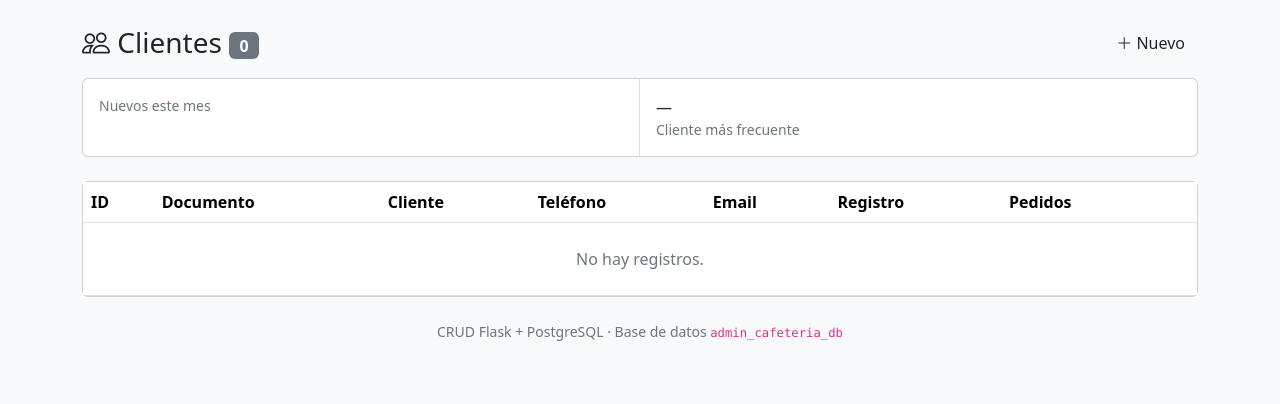
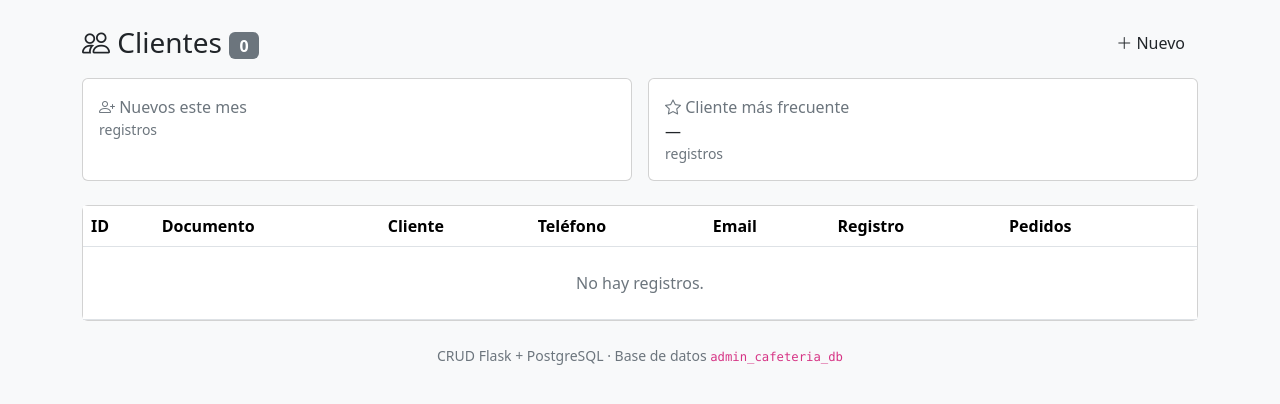
Before and after one commit to Luisa626/admin_cafeteria, a Flask app: page /clientes/ in a window 1280 px wide. Shown: the part 56-460 px from the top of the page. Run offline with Flask 3, Linux system fonts and the light colour scheme; data that the repository does not hold is empty; some libraries are stand-ins or nearby versions.

Commit message:
cambio de barra por barra+for

```diff
--- a/templates/clientes/list.html
+++ b/templates/clientes/list.html
@@ -3,19 +3,22 @@
 {% block title %}Clientes{% endblock %}
 {% block content %}
 {{ m.encabezado('Clientes', 'people', url_for('clientes.crear'), items|length) }}
-<div class="card card-tabla mb-4">
-  <div class="card-body p-0">
-    <div class="row g-0">
-      <div class="col-6 p-3 border-end">
-        <div class="numero">{{ sc.nuevos_mes }}</div>
-        <div class="small text-secondary">Nuevos este mes</div>
+{% set tarjetas = [
+  ('Nuevos este mes',       'person-plus', sc.nuevos_mes, 'clientes'),
+  ('Cliente más frecuente', 'star',        sc.cliente_frecuente or '—', 'clientes'),
+] %}
+<div class="row g-3 mb-4">
+  {% for label, icon, n, extra in tarjetas %}
+  <div class="col-6 col-md-4 col-lg">
+      <div class="card card-tabla {{ extra }} h-100">
+        <div class="card-body">
+          <div class="text-secondary"><i class="bi bi-{{ icon }}"></i> {{ label }}</div>
+          <div class="numero">{{ n }}</div>
+          <div class="small text-secondary">registros</div>
+        </div>
       </div>
-      <div class="col-6 p-3">
-        <div class="numero">{{ sc.cliente_frecuente or '—' }}</div>
-        <div class="small text-secondary">Cliente más frecuente</div>
-      </div>
-    </div>
   </div>
+  {% endfor %}
 </div>
 <div class="card">
   <div class="table-responsive">
```
